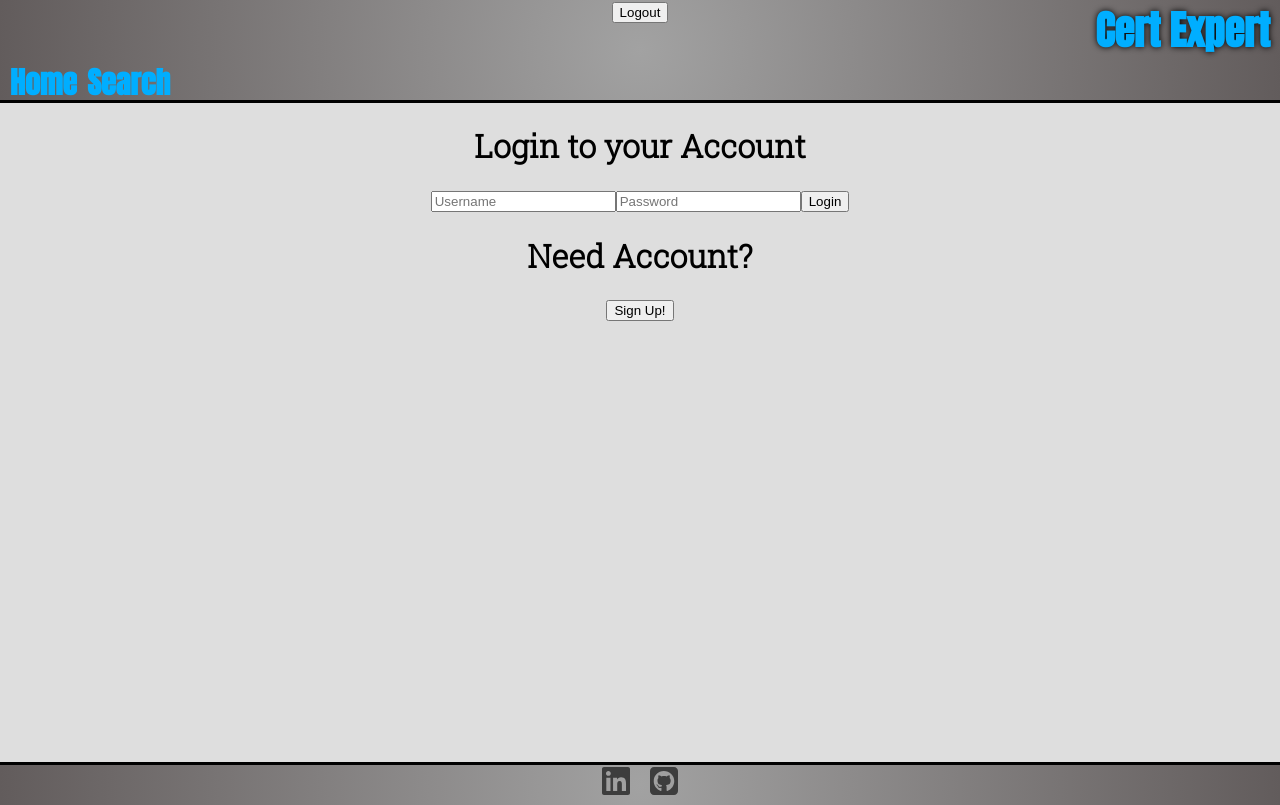
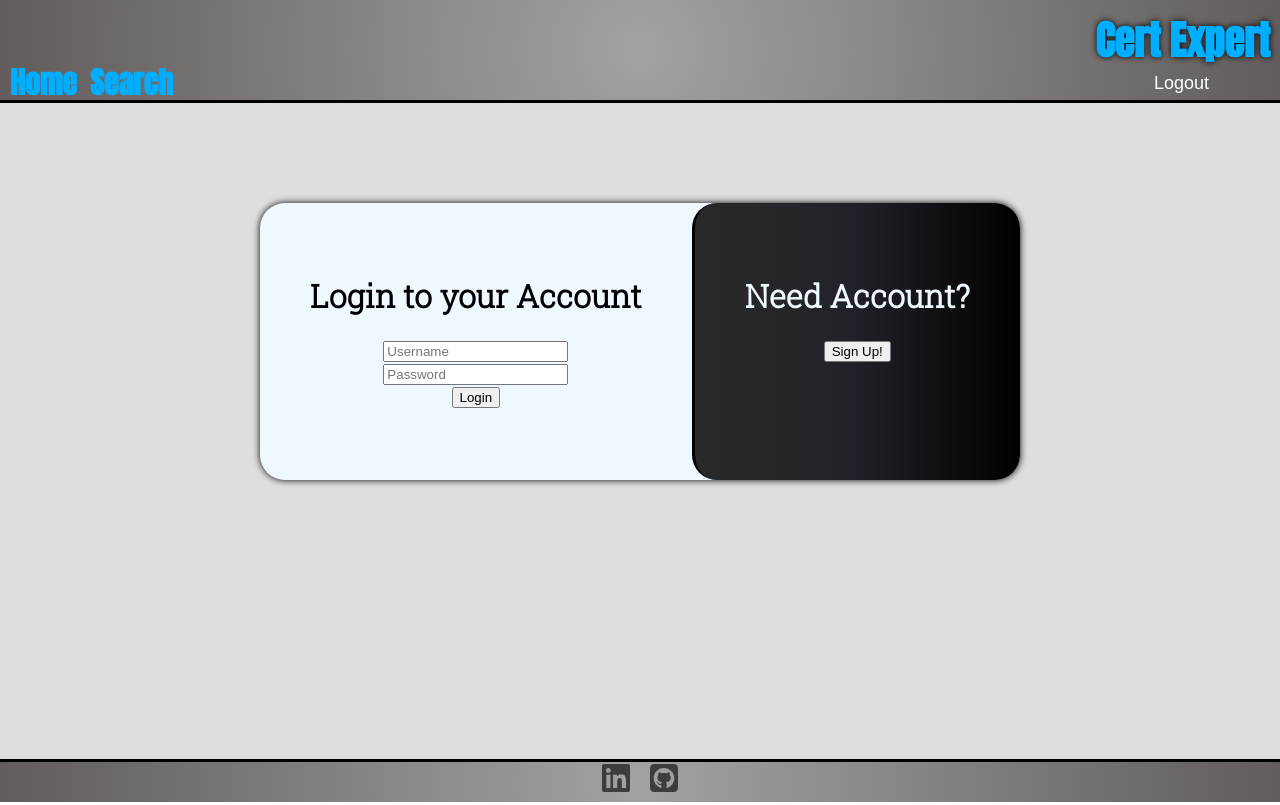
Before and after one commit to Haubaustin/Cert_Expert, a React (Create React App) app in the folder client/: page /login in a window 1280 px wide. Built offline with nearby package versions, Linux system fonts and the light colour scheme; sample sign-in values are in the browser's storage.

Commit message:
Login Styled

```diff
--- a/client/src/App.css
+++ b/client/src/App.css
@@ -41,7 +41,7 @@ a.linkedin >svg:active, a.github > svg:active {
 a.searchLink {
   text-decoration: none;
   color: rgb(0, 174, 255);
-  background: linear-gradient(to right, black, black 50%, rgb(0, 174, 255) 50%);
+  background: linear-gradient(to right, black, rgb(0, 0, 0) 50%, rgb(0, 174, 255) 50%);
   background-size: 200% 100%;
   background-position: 100%;
   transition: background-position 275ms ease;
@@ -62,7 +62,7 @@ a.searchLink:hover  {
 }
 
 .appMain {
-  min-height: calc(100vh - 162px);
+  min-height: calc(100vh - 144px);
 }
 
 body {
@@ -122,13 +122,7 @@ body {
   margin-bottom: 15px;
 }
 
-.Title {
-  background-color: black;
-  color: white;
-  border-top-left-radius: 25px;
-  border-top-right-radius: 25px;
-  margin-bottom: 0px;
-}
+
 
 .crLeft, .crRight {
   background-color: aliceblue;
@@ -253,6 +247,33 @@ body {
   transform: translateY(1px);
 }
 
+.Login, .Register {
+  display: inline-flex;
+  margin-top: 100px;
+  border-radius: 25px;
+  box-shadow: 0 0 7px black;
+  background-color: aliceblue;
+}
+
+.logout {
+  top: 72px;
+  position: absolute;
+  right: 65px;
+  border: none;
+  background: none;
+  font-size: 18px;
+  cursor: pointer;
+  color: rgb(255, 255, 255);
+}
+
+.logout:hover {
+  transform: translateY(-1px);
+}
+
+.logout:active {
+  transform: translateY(1px);
+}
+
 .Main {
   display: grid;
   grid-template-columns: 1fr 2fr;
@@ -310,11 +331,40 @@ body {
   color: black;
 }
 
-.navLinks {
+.signIn, .createAcc {
+  padding: 50px;
+}
+
+.signUp, .welcomeBack {
+  padding: 50px;
+  border-left: 3px solid black;
+  background: rgb(41,41,41);
+  background: linear-gradient(90deg, rgba(41,41,41,1) 0%, rgba(34,33,41,1) 48%, rgba(0,0,0,1) 100%);
+  color: aliceblue;
+  border-radius: 25px;
+}
+
+.Title {
+  background-color: black;
+  color: white;
+  border-top-left-radius: 25px;
+  border-top-right-radius: 25px;
+  margin-bottom: 0px;
+}
+
+.navHome {
   font-size: 30px;
   position: absolute;
   font-family: 'Anton', sans-serif;
   left: 10px;
+  top: 60px;
+}
+
+.navSearch {
+  font-size: 30px;
+  position: absolute;
+  font-family: 'Anton', sans-serif;
+  left: 90px;
   top: 60px;
 }
 
@@ -349,6 +399,7 @@ body {
   right: 10px;
   color: rgb(0, 174, 255);
   text-shadow: 0 0 6px black;
+  margin-top: 10px;
 }
 
 .updateDiv {
--- a/client/src/App.js
+++ b/client/src/App.js
@@ -14,15 +14,16 @@ function App() {
 
   return (
     <div className="App">
-       <Header />
+       <Header
+        user={user} />
      <div className='appMain'>
        <Routes>
          {user && <Route path='/' element={<Main />} />}
          {user && <Route path='search' element={<SearchPage />} />}
+         {user &&<Route path='search/:id' element={<Certificatedetails />}  /> }
          <Route path='/' element={<Navigate to="/login" />}/>
          <Route path='/signup' element={<Register />} />
          <Route path='/login' element={<Login />} />
-         <Route path='search/:id' element={<Certificatedetails />} />
        </Routes>
      </div>
        <Footer />
--- a/client/src/components/Header.js
+++ b/client/src/components/Header.js
@@ -1,14 +1,36 @@
-import React from 'react'
-import Nav from './Nav'
+import React, { useEffect, useState } from 'react'
+import { Link } from 'react-router-dom'
 
-const Header = () => {
+const Header = (props) => {
+    const [login, setLogin] = useState(true)
+
+    useEffect(() => {
+        if (props.user) {
+            setLogin(false)
+        }
+    }, [props.user])
+
+    const handleLogout = () => {
+        localStorage.removeItem("token")
+        window.location.reload()
+    }
 
     return (
         <div className='Header'>
-             <span className='title'>
-                Cert Expert<br></br>
-            </span>
-            <Nav />
+             <h1 className='title'>
+                Cert Expert
+            </h1>
+            <section className='navLinks'>
+                <span className='navHome'>
+                    <Link to="/" className='homeLink'>Home</Link>
+                </span>
+                <span className='navSearch' hidden={login}>
+                    <Link to="/search" className='searchLink'>Search</Link>
+                </span>
+                <button onClick={handleLogout} hidden={login} className="logout">Logout</button>
+
+            </section>
+
         </div>
     )
 }
--- a/client/src/components/Nav.js
+++ /dev/null
@@ -1,25 +0,0 @@
-import React from 'react'
-import { Link } from 'react-router-dom'
-
-
-
-const Nav = () => {
-    const handleLogout = () => {
-        localStorage.removeItem("token")
-        window.location.reload()
-    }
-
-    return (
-        <div className='Nav'>
-            <section className='navLinks'>
-            <Link to="/" className='homeLink'>Home</Link>
-            <Link to="/search" className='searchLink'>Search</Link>
-            </section>
-            <span className='logout'>
-                <button onClick={handleLogout}>Logout</button>
-            </span>
-        </div>
-    )
-}
-
-export default Nav
--- a/client/src/components/login/Login.js
+++ b/client/src/components/login/Login.js
@@ -31,17 +31,17 @@ const Login = () => {
     }
 
     return (
-        <div>
-            <div>
+        <div className="Login">
+            <div className="signIn">
                 <h1>Login to your Account</h1>
                 <form >
-                    <input type="text" placeholder="Username" name="userName" onChange={handleChange} value={data.userName} />
-                    <input type="text" placeholder="Password" name="password" onChange={handleChange} value={data.password} />
+                    <input type="text" placeholder="Username" name="userName" onChange={handleChange} value={data.userName} /> <br></br>
+                    <input type="text" placeholder="Password" name="password" onChange={handleChange} value={data.password} /> <br></br>
                     <button onClick={handleLogin}>Login</button>
                 </form>
                 <h5>{error}</h5>
             </div>
-            <div>
+            <div className="signUp">
                 <h1>Need Account?</h1>
                 <Link to="/signup">
                 <button>Sign Up!</button>
--- a/client/src/components/login/Register.js
+++ b/client/src/components/login/Register.js
@@ -7,7 +7,7 @@ import { Link, useNavigate } from "react-router-dom";
 
 const Register = () => {
     const navigate = useNavigate()
-    const [error, setError] = useState("")
+    const [response, setResponse] = useState("")
     const [data, setData] = useState({
         userName: "",
         email: "",
@@ -27,20 +27,21 @@ const Register = () => {
         e.preventDefault()
         try {
             const {data: res} = await axios.post("http://localhost:3001/api/register", data)
-            navigate("/login")
-            console.log(res.message)
-            alert(res.message)
+            setResponse(res.message)
+            setTimeout(() => {
+                navigate("/login")
+            }, 2000);
         }
         catch (error) {
             console.log(error.response)
             console.log(error.response.status)
-            setError(error.response.data.message)
+            setResponse(error.response.data.message)
         }
 
 }
 
     return (
-        <div>
+        <div className="Register">
             <div className="welcomeBack">
                 <h1>Returning?</h1>
                 <Link to="/login">
@@ -50,12 +51,12 @@ const Register = () => {
             <div className="createAcc">
                 <h1>Create an Account</h1>
                 <form onSubmit={handleSignUp}>
-                    <input type="text" placeholder="Username" name="userName" value={data.userName} onChange={handleRegister} />
-                    <input type="text" placeholder="Email" name="email" value={data.email} onChange={handleRegister}/>
-                    <input type="password" placeholder="Password" name="password" value={data.password} onChange={handleRegister}/>
+                    <input type="text" placeholder="Username" name="userName" value={data.userName} onChange={handleRegister} /><br></br>
+                    <input type="text" placeholder="Email" name="email" value={data.email} onChange={handleRegister}/><br></br>
+                    <input type="password" placeholder="Password" name="password" value={data.password} onChange={handleRegister}/><br></br>
                     <button type="submit" >Register</button>
                 </form>
-                    <h5>{error}</h5>
+                    <h4 className="response">{response}</h4>
             </div>
         </div>
     )
```
Also changed, not shown: 1 other file (tests, documents, lock files or other folders).
